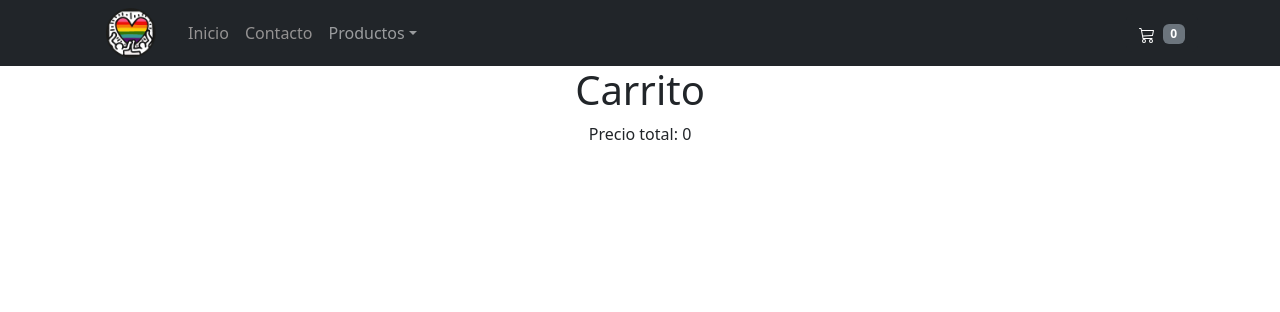
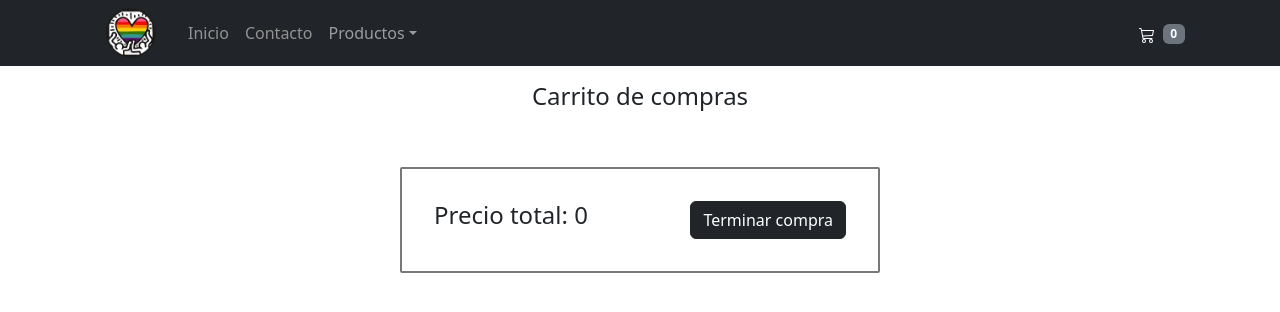
Before and after one commit to indirasosa/jimmy-cooper-local, a React (Create React App) app: page /cart in a window 1280 px wide. Shown: the top 312 px of the page. Built offline with nearby package versions, Linux system fonts and the light colour scheme.

Commit message:
estilos carrito

```diff
--- a/src/componentes/CartContainer/CartContainer.jsx
+++ b/src/componentes/CartContainer/CartContainer.jsx
@@ -1,28 +1,45 @@
 import { useContext } from "react";
 import { CartContext } from "../../context/CartContext";
+import "./cartContainer.css";
+import Button from 'react-bootstrap/Button';
+import { MdOutlineClose } from "react-icons/md";
 
 export const CartContainer = ()=>{
     const value = useContext(CartContext)
     const {productosCarrito, calcularPrecioTotal, eliminarProducto} = value
     console.log(productosCarrito)
     return(
-        <div>
-            <h1>Carrito</h1>
-            <div>
+        <div className="cartBody">
+            <h1 className="h4 m-3">Carrito de compras</h1>
+            <div className="carrito">
+                <div className="cardContainer">
                     {
                         productosCarrito.map((producto)=>(
+                            <div className="cardProductoCarrito">
+                                <div className="titleProduct">
+                                    <p className="h5">{producto.name}</p>
+                                    <Button variant="secondary" size="sm" onClick={()=>eliminarProducto(producto.id)}>
+                                        <MdOutlineClose></MdOutlineClose>
+                                    </Button>
+                                </div>
+                                <div className="flexInfo">
                                     <div>
-                            <p>{producto.name}</p>
-                            <p>{producto.price}</p>
-                            <p>{producto.cantidad}</p>
+                                        <img className="Img" src={producto.imagen} alt="foto del producto"/>
+                                    </div>
+                                    <div className="infoProduct">
+                                        <p>$ {producto.price}</p>
+                                        <p>Cantidad: {producto.cantidad}</p>
                                         <p>Precio por cantidad {producto.precioPorCantidad}</p>
-                            <button onClick={eliminarProducto()}>eliminar</button>
+                                    </div>
+                                </div>
                             </div>
                         ))
                     }
+                    <div className="precioTotal">
+                        <p className="h4">Precio total: {calcularPrecioTotal()}</p>
+                        <Button variant="dark">Terminar compra</Button>
                     </div>
-            <div>
-                <p>Precio total: {calcularPrecioTotal()}</p>
+                </div>
             </div>
         </div>
     )
--- /dev/null
+++ b/src/componentes/CartContainer/cartContainer.css
@@ -0,0 +1,48 @@
+.cardContainer {
+    border: 2px solid rgba(59, 59, 59, 0.685);
+    border-radius: 2px;
+    margin: 40px;
+    width: 30rem;
+}
+.cardProductoCarrito {
+    padding: 20px;
+    border: 1px solid rgba(153, 153, 153, 0.685);
+    border-radius: 10px;
+    margin: 10px;
+
+}
+.carrito{
+    display: flex;
+    justify-content: center;
+}
+.titleProduct {
+    margin-bottom: 30px;
+    padding-right: 2rem;
+    padding-left: 2rem;
+    display: flex;
+    flex-direction: row;
+    justify-content: space-between;
+}
+.flexInfo{
+    display: flex;
+    flex-direction: row;
+    padding-left: 2rem;
+}
+.infoProduct{
+    display: flex;
+    flex-direction: column;
+    align-items: flex-start;
+    padding-left:2rem;
+}
+.divImg{
+    padding: 10px;
+}
+.Img {
+    width: 5rem;;
+}
+.precioTotal {
+    display: flex;
+    flex-direction: row;
+    justify-content: space-between;
+    padding: 2rem;
+}
```
Lines whose indentation alone changed are shown as unchanged.
